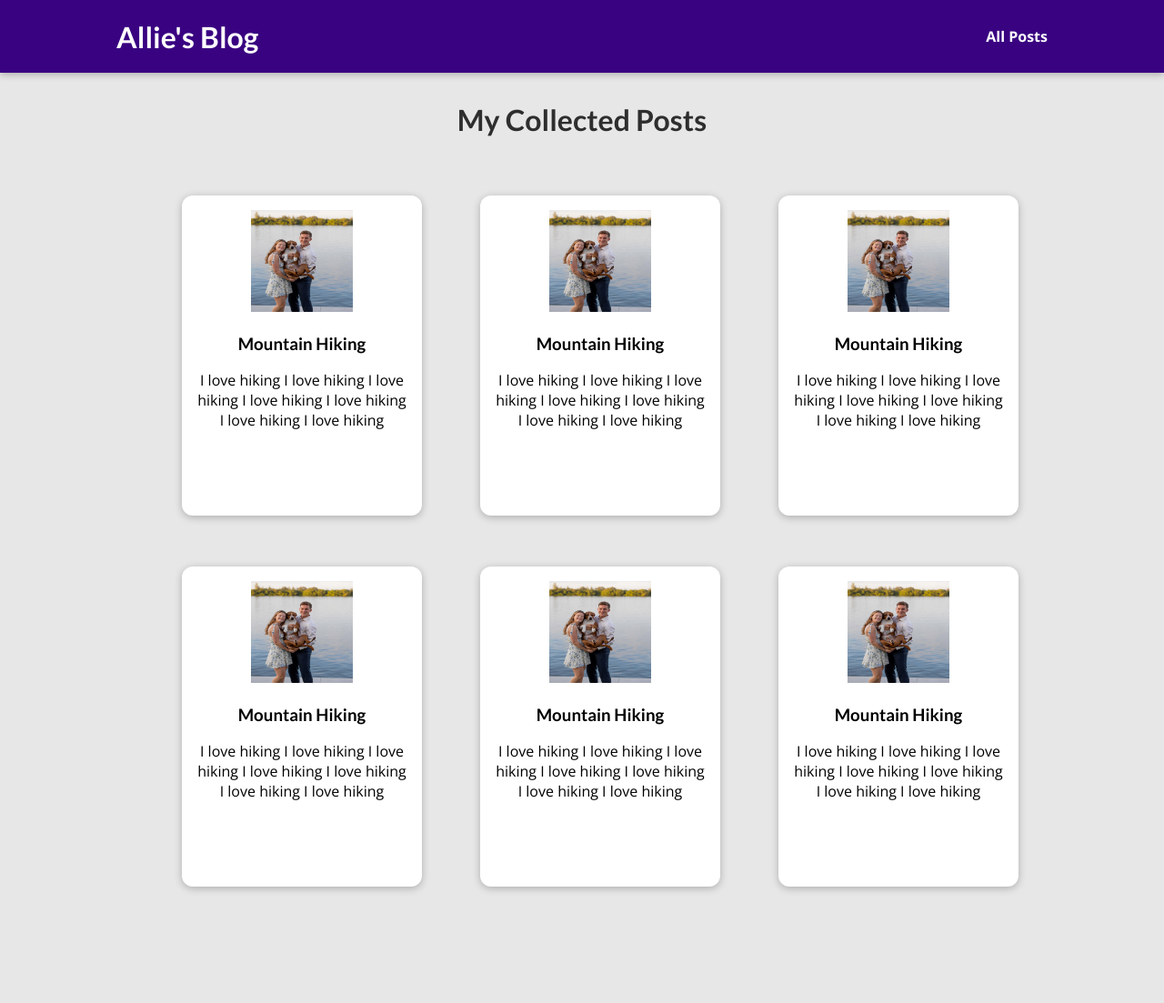
After one commit to ahowe29/django-blog, a Django app: template blog/templates/blog/all_posts.html in a window 1280 px wide. The commit adds this page. Shown: the whole page at 91% size. Run offline with Django 4.2, Linux system fonts and the light colour scheme; the template is opened without the code that fills it, so the values that code supplies are empty.

Commit message:
link pages and add styles

```diff
--- /dev/null
+++ b/blog/static/blog/all_posts.css
@@ -0,0 +1,46 @@
+body {
+  background-color: #e7e7e7;
+}
+
+#main-navigation {
+  background-color: #390281;
+  box-shadow: 0 2px 8px rgba(0, 0, 0, 0.25);
+}
+
+#all-posts {
+  margin: 7rem auto;
+  width: 90%;
+  max-width: 60rem;
+}
+
+#all-posts h2 {
+  text-align: center;
+  font-size: 2rem;
+  color: #2e2e2e;
+  margin: 3rem 0;
+}
+
+#all-posts-grid {
+  display: grid;
+  grid-template-columns: repeat(auto-fill, minmax(17rem, 1fr));
+  gap: 1.5rem;
+  margin: 3rem 0;
+  padding: 0;
+}
+
+ul {
+  list-style: none;
+}
+
+.post img {
+  width: 7rem;
+  height: 7rem;
+}
+
+.post a {
+  height: 22rem;
+  transform-origin: center;
+  box-shadow: 0 2px 8px rgba(0, 0, 0, 0.25);
+  border-radius: 12px;
+  background-color: white;
+}
--- /dev/null
+++ b/blog/static/blog/post.css
@@ -0,0 +1,20 @@
+.post {
+  display: flex;
+  flex-direction: column;
+  align-items: center;
+  text-align: center;
+}
+
+.post a {
+  text-decoration: none;
+  color: black;
+  transition: all 0.2s ease;
+  padding: 1rem;
+}
+
+.post a:hover,
+.post a:active {
+  transform: scale(1.1);
+  background-color: rgba(193, 140, 252, 0.98);
+  color: white;
+}
--- /dev/null
+++ b/blog/templates/blog/all_posts.html
@@ -0,0 +1,25 @@
+{% extends "base.html" %}
+{% load static %}
+
+{% block title %}
+    All My Posts
+{% endblock %}
+
+{% block cssfiles %}
+    <link rel="stylesheet" href="{% static "blog/post.css" %}"/>
+    <link rel="stylesheet" href="{% static "blog/all_posts.css" %}" />
+{% endblock %}
+
+{% block content %}
+    <section id="all-posts">
+        <h2>My Collected Posts</h2>
+        <div id="all-posts-grid">
+            <ul>{% include "blog/includes/post.html" %}</ul>
+            <ul>{% include "blog/includes/post.html" %}</ul>
+            <ul>{% include "blog/includes/post.html" %}</ul>
+            <ul>{% include "blog/includes/post.html" %}</ul>
+            <ul>{% include "blog/includes/post.html" %}</ul>
+            <ul>{% include "blog/includes/post.html" %}</ul>
+        </div>
+    </section>
+{% endblock %}
--- /dev/null
+++ b/blog/templates/blog/includes/post.html
@@ -0,0 +1,13 @@
+{% load static %}
+
+<li>
+    <article class="post">
+        <a href="{% url "post-details" "the-mountains" %}">
+            <img src="{% static "blog/images/family.JPG" %}" alt="mountains"/>
+            <div class="post___content">
+                <h3>Mountain Hiking</h3>
+                <p>I love hiking I love hiking I love hiking I love hiking I love hiking I love hiking I love hiking</p>
+            </div>
+        </a>
+    </article>
+</li>
--- a/blog/views.py
+++ b/blog/views.py
@@ -6,7 +6,7 @@ def starting_page(request):
 
 
 def posts(request):
-    pass
+    return render(request, "blog/all_posts.html")
 
 
 def post_details(request):
--- a/templates/base.html
+++ b/templates/base.html
@@ -9,6 +9,12 @@
     {% block cssfiles %}{% endblock %}
 </head>
 <body>
+    <header id="main-navigation">
+        <h1><a href="{% url "starting-page" %}">Allie's Blog</a></h1>
+        <nav>
+            <a href="{% url "posts" %}">All Posts</a>
+        </nav>
+    </header>
     {% block content %}{% endblock %}
 </body>
 </html>
```
Also changed, not shown: blog/static/blog/index.css (+0 -21 lines), blog/templates/blog/index.html (+3 -18 lines).
